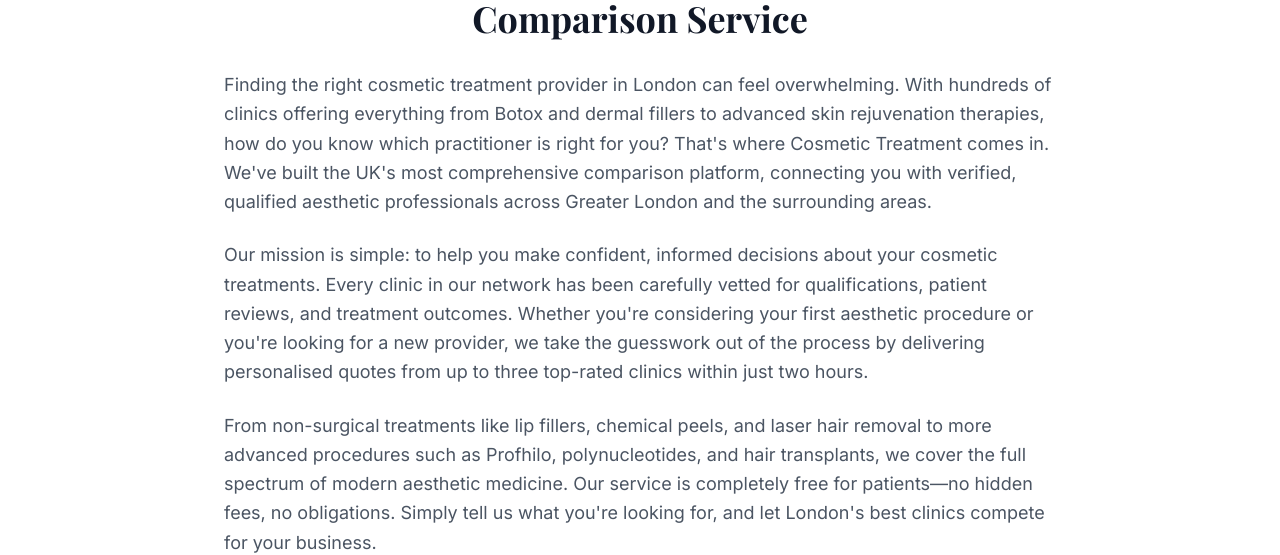
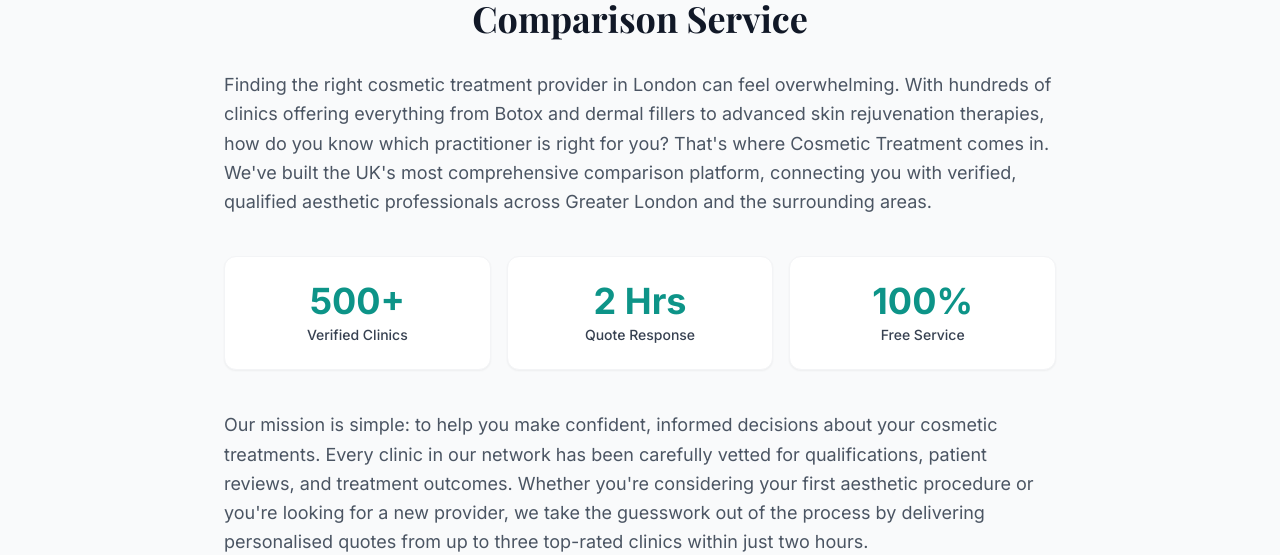
Before and after one commit to Jeh888/Ultimate-CT, a Next.js app: page / in a window 1280 px wide. Shown: the part 846-1401 px from the top of the page. Built offline with nearby package versions, Linux system fonts and the light colour scheme.

Commit message:
Update page.js

```diff
--- a/src/app/page.js
+++ b/src/app/page.js
@@ -81,7 +81,7 @@
       </section>
 
       {/* Intro Section */}
-      <section className="py-16 md:py-20 bg-white">
+      <section className="py-16 md:py-20 bg-gray-50">
         <div className="max-w-4xl mx-auto px-4 sm:px-6 lg:px-8">
           <div className="text-center mb-8">
             <h2 className="text-3xl md:text-4xl font-display font-bold text-gray-900 mb-6">
@@ -89,16 +89,32 @@
             </h2>
           </div>
 
-          <div className="prose prose-lg max-w-none text-gray-600">
-            <p className="mb-6 leading-relaxed">
+          <div className="max-w-none text-gray-600">
+            <p className="mb-8 leading-relaxed text-lg">
               Finding the right cosmetic treatment provider in London can feel overwhelming. With hundreds of clinics offering everything from Botox and dermal fillers to advanced skin rejuvenation therapies, how do you know which practitioner is right for you? That's where Cosmetic Treatment comes in. We've built the UK's most comprehensive comparison platform, connecting you with verified, qualified aesthetic professionals across Greater London and the surrounding areas.
             </p>
 
-            <p className="mb-6 leading-relaxed">
+            {/* Highlight Boxes */}
+            <div className="grid grid-cols-3 gap-4 my-10">
+              <div className="bg-white rounded-xl p-6 text-center shadow-sm border border-gray-100">
+                <div className="text-3xl md:text-4xl font-bold text-primary-600 mb-1">500+</div>
+                <div className="text-sm font-medium text-gray-700">Verified Clinics</div>
+              </div>
+              <div className="bg-white rounded-xl p-6 text-center shadow-sm border border-gray-100">
+                <div className="text-3xl md:text-4xl font-bold text-primary-600 mb-1">2 Hrs</div>
+                <div className="text-sm font-medium text-gray-700">Quote Response</div>
+              </div>
+              <div className="bg-white rounded-xl p-6 text-center shadow-sm border border-gray-100">
+                <div className="text-3xl md:text-4xl font-bold text-primary-600 mb-1">100%</div>
+                <div className="text-sm font-medium text-gray-700">Free Service</div>
+              </div>
+            </div>
+
+            <p className="mb-6 leading-relaxed text-lg">
               Our mission is simple: to help you make confident, informed decisions about your cosmetic treatments. Every clinic in our network has been carefully vetted for qualifications, patient reviews, and treatment outcomes. Whether you're considering your first aesthetic procedure or you're looking for a new provider, we take the guesswork out of the process by delivering personalised quotes from up to three top-rated clinics within just two hours.
             </p>
 
-            <p className="leading-relaxed">
+            <p className="leading-relaxed text-lg">
               From non-surgical treatments like lip fillers, chemical peels, and laser hair removal to more advanced procedures such as Profhilo, polynucleotides, and hair transplants, we cover the full spectrum of modern aesthetic medicine. Our service is completely free for patients—no hidden fees, no obligations. Simply tell us what you're looking for, and let London's best clinics compete for your business.
             </p>
           </div>
```
